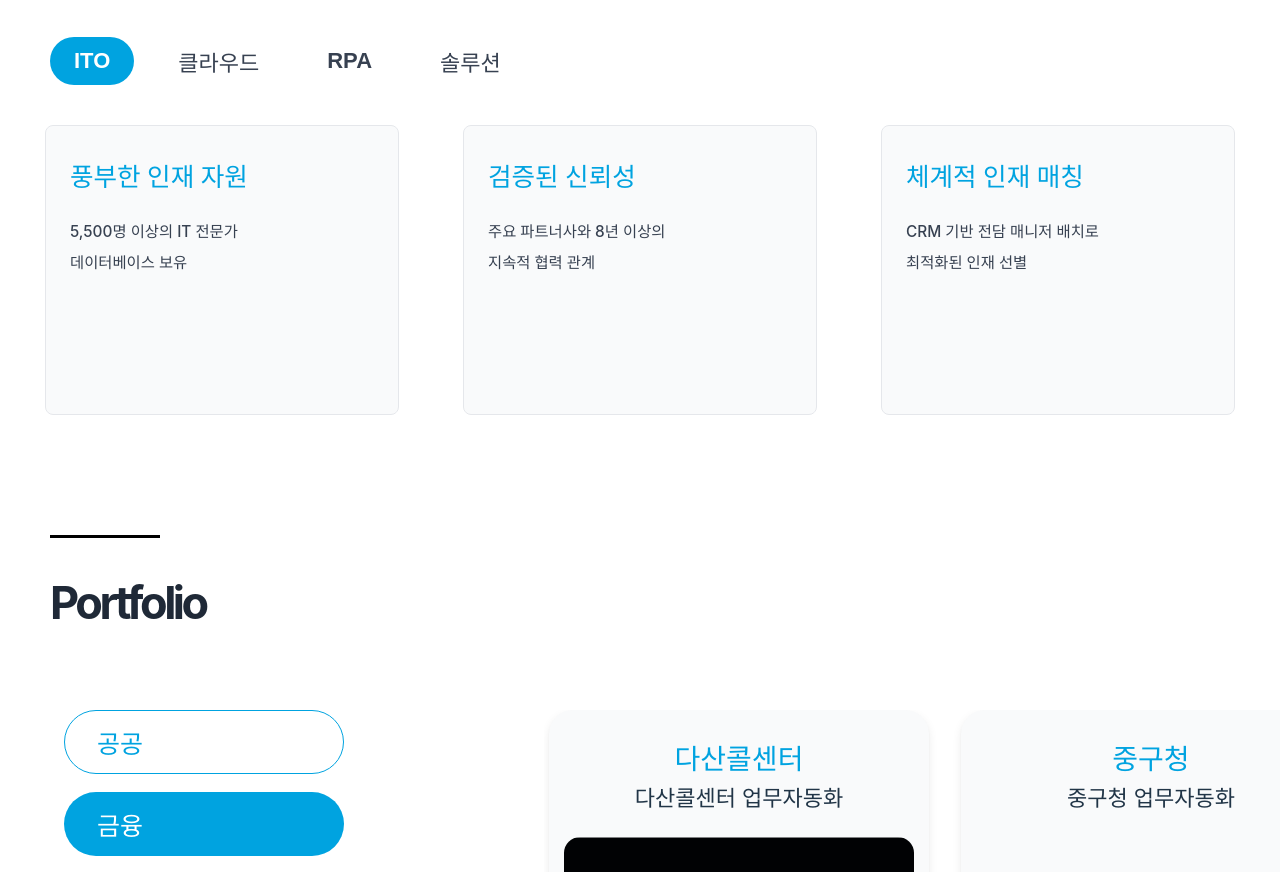
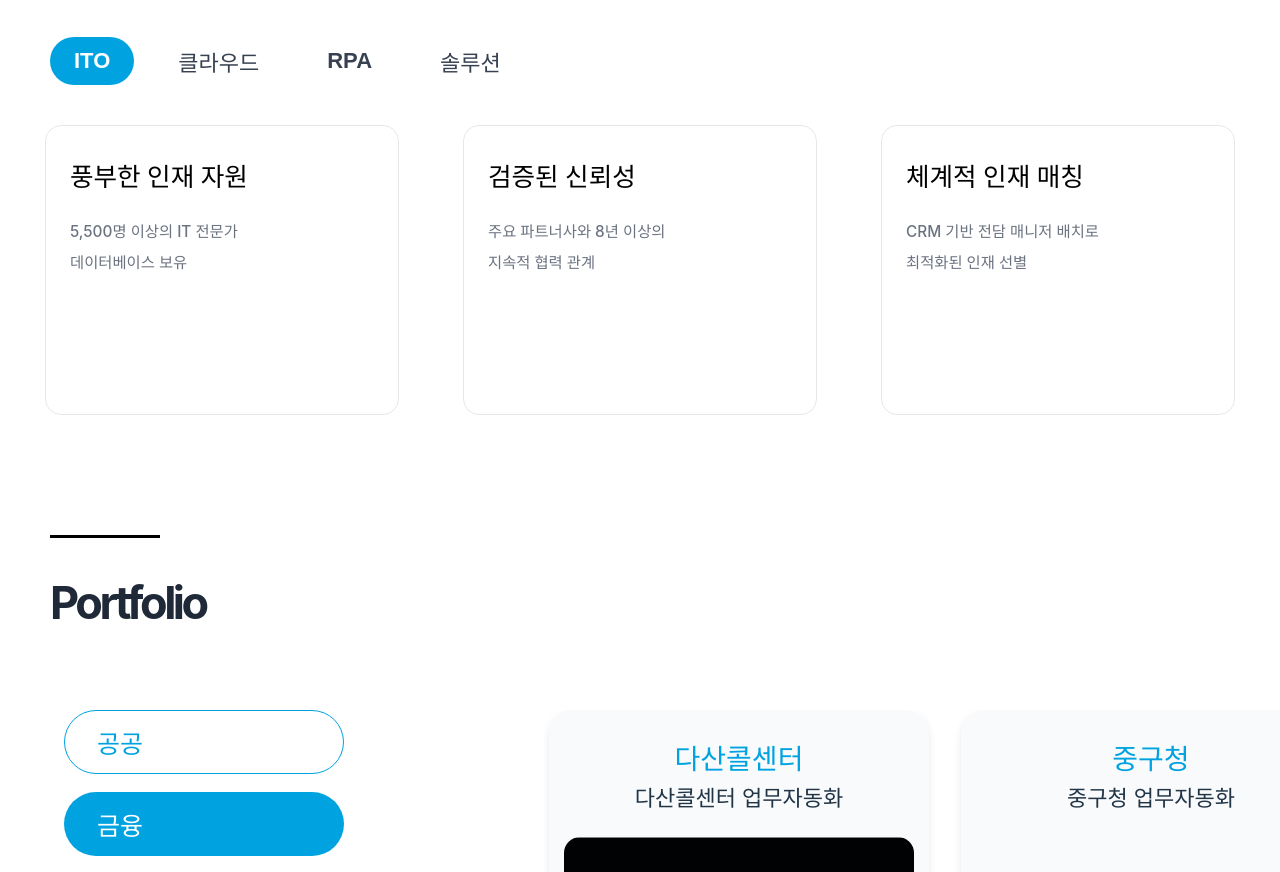
Before and after one commit to onexhana/nimbustech_website, a React (Vite) app: page /about in a window 1280 px wide. Shown: the part 1440-2312 px from the top of the page. Built offline with nearby package versions, Linux system fonts and the light colour scheme; a web font is replaced by a local one.

Commit message:
feat : about 카드 뒤쪽 회색 빼고 다 변경 ITO만

```diff
--- a/src/components/About/AboutCard.tsx
+++ b/src/components/About/AboutCard.tsx
@@ -11,15 +11,23 @@ interface AboutCardProps {
   description: string[];
   /** 솔루션 섹션 전용 상세 보기 링크 */
   detailLink?: string;
+  /** 커스텀 모서리 반경 */
+  borderRadius?: string;
+  /** 커스텀 타이틀 색상 */
+  titleColor?: string;
+  /** 커스텀 내용 텍스트 색상 */
+  descriptionColor?: string;
+  /** 커스텀 배경 색상 */
+  backgroundColor?: string;
 }
 
-export default function AboutCard({ title, description, detailLink }: AboutCardProps) {
+export default function AboutCard({ title, description, detailLink, borderRadius, titleColor, descriptionColor, backgroundColor }: AboutCardProps) {
   return (
     <div
-      className="bg-gray-50 rounded-lg border border-gray-200 shadow-sm transition-transform duration-300 cursor-pointer flex flex-col"
+      className="bg-gray-100 rounded-lg border border-gray-200 shadow-sm transition-transform duration-300 cursor-pointer flex flex-col"
       style={{
-        backgroundColor: "#f9fafb",
-        borderRadius: "8px",
+        backgroundColor: backgroundColor || "#f3f4f6",
+        borderRadius: borderRadius || "8px",
         padding: "16px",
         border: "1px solid #e5e7eb",
         minHeight: "20vw",
@@ -43,7 +51,7 @@ export default function AboutCard({ title, description, detailLink }: AboutCardP
       <h3
         className="font-semibold text-blue-600 leading-tight"
         style={{
-          color: "#00A3E0",
+          color: titleColor || "#00A3E0",
           fontSize: "2vw",
           fontWeight: "600",
           margin: "16px 0 24px 8px",
@@ -56,7 +64,7 @@ export default function AboutCard({ title, description, detailLink }: AboutCardP
       <div
         className="text-gray-700 space-y-2 flex-1 overflow-hidden"
         style={{
-          color: "#374151",
+          color: descriptionColor || "#374151",
           fontSize: "1.2vw",
           fontWeight: "500",
           display: "flex",
--- a/src/components/About/AboutSection.tsx
+++ b/src/components/About/AboutSection.tsx
@@ -207,13 +207,17 @@ export default function AboutSection() {
 
 
   return (
-    <div className="w-full px-6 py-12 bg-white" style={{ paddingTop: '120px' }}>
-      {/* 메인 타이틀 */}
+    <div className="w-full px-6 py-12" style={{ paddingTop: '120px' }}>
+      {/* 메인 타이틀 영역 (AboutSection 컴포넌트 내부 상단) */}
       <div className="max-w-7xl mx-auto">
-
+        {/*
+          isMobile 분기: 화면 너비가 모바일 기준(<768px)이면 이 블록 실행
+          - 모바일용 필터 버튼들을 flex-wrap으로 가로/세로 배치
+          - gap 및 marginBottom으로 버튼 간 간격 설정
+        */}
         {isMobile ? (
           <>
-            {/* 모바일용 필터 버튼들 */}
+            {/* 모바일 필터 버튼들을 감싸는 div */}
             <div style={{
               display: 'flex',
               flexWrap: 'wrap',
@@ -221,9 +225,11 @@ export default function AboutSection() {
               gap: '10px',
               marginBottom: '20px'
             }}>
+              {/* TAB_LIST 배열을 순회하며 각각 버튼 생성 */}
               {TAB_LIST.map((tab) => (
                 <button
                   key={tab}
+                  /* 버튼 스타일: 활성 탭은 파란색, 비활성 탭은 흰색 배경 */
                   style={{
                     backgroundColor: activeTab === tab ? '#00A3E0' : 'white',
                     color: activeTab === tab ? 'white' : '#00A3E0',
@@ -236,7 +242,7 @@ export default function AboutSection() {
                   }}
                   onClick={() => handleTabChange(tab)}
                 >
-                  {tab}
+                  {tab} {/* 탭명 표시 */}
                 </button>
               ))}
             </div>
@@ -252,7 +258,7 @@ export default function AboutSection() {
               <h3 style={{
                 fontSize: '22px',
                 fontWeight: '700',
-                color: '#00A3E0',
+                color: activeTab === 'ITO' ? '#000000' : '#00A3E0',
                 marginBottom: '12px'
               }}>
                 {cards[currentSlide].title}
@@ -446,10 +452,21 @@ export default function AboutSection() {
                         ...(noEffect ? {} : { animation: `cardAppear 0.6s ease-out ${idx * 0.15}s forwards` })
                       }}
                     >
-                      <AboutCard
-                        title={card.title}
-                        description={card.description}
-                      />
+                      {activeTab === 'ITO' ? (
+                        <AboutCard
+                          title={card.title}
+                          description={card.description}
+                          borderRadius="16px"
+                          titleColor="#000000"
+                          descriptionColor="#6B7280"
+                          backgroundColor="#ffffff"
+                        />
+                      ) : (
+                        <AboutCard
+                          title={card.title}
+                          description={card.description}
+                        />
+                      )}
                     </div>
                   ))}
               </div>
--- a/src/pages/MainPage.tsx
+++ b/src/pages/MainPage.tsx
@@ -22,7 +22,7 @@ const MainPage = () => {
         {/* About Section */}
         <section
           id="about"
-          className="w-full bg-gray-50 py-24"
+          className="w-full bg-blue-100 py-24"
         >
           <div className="w-full max-w-7xl mx-auto px-8">
             <AboutSection />
```
